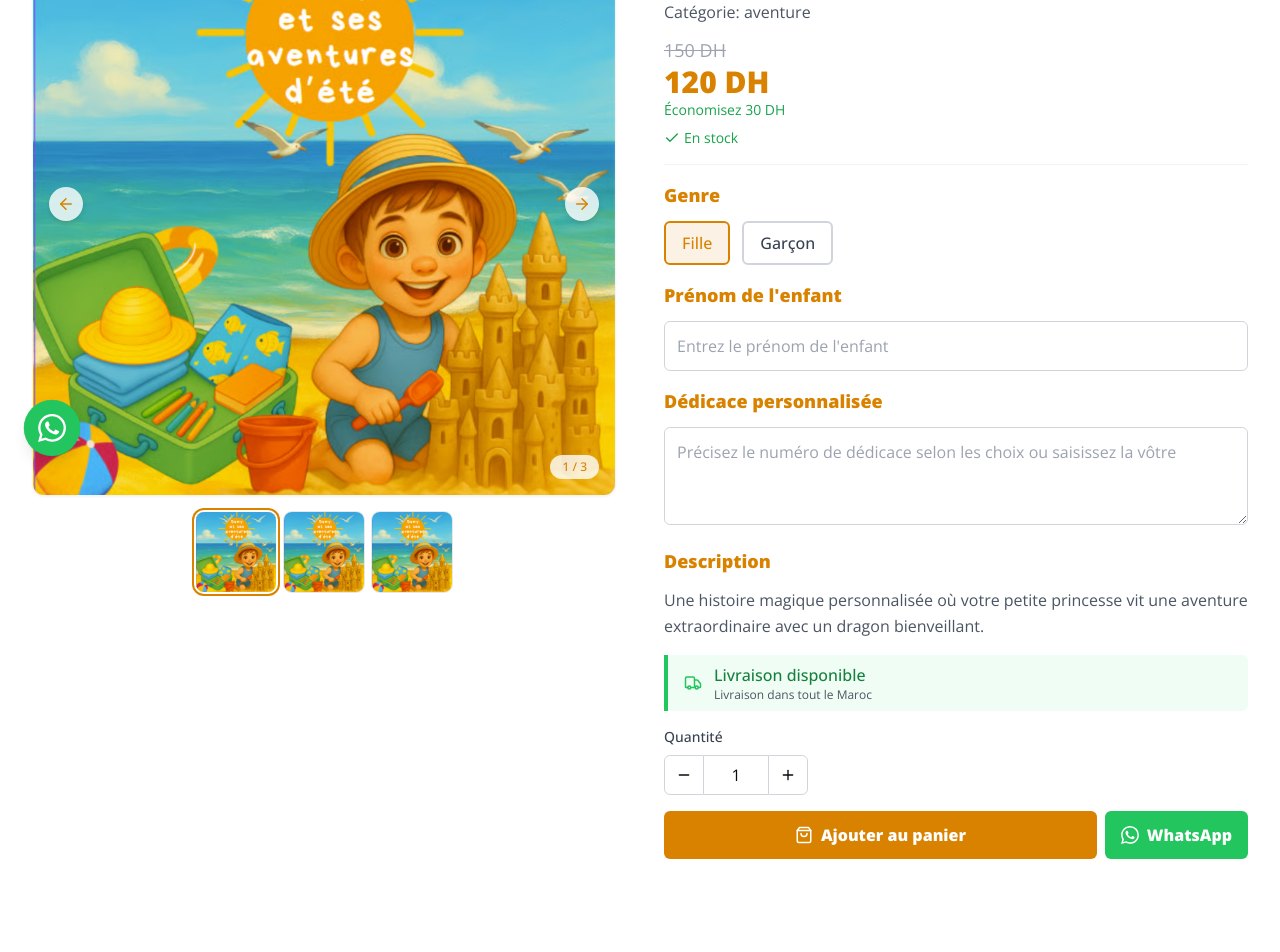
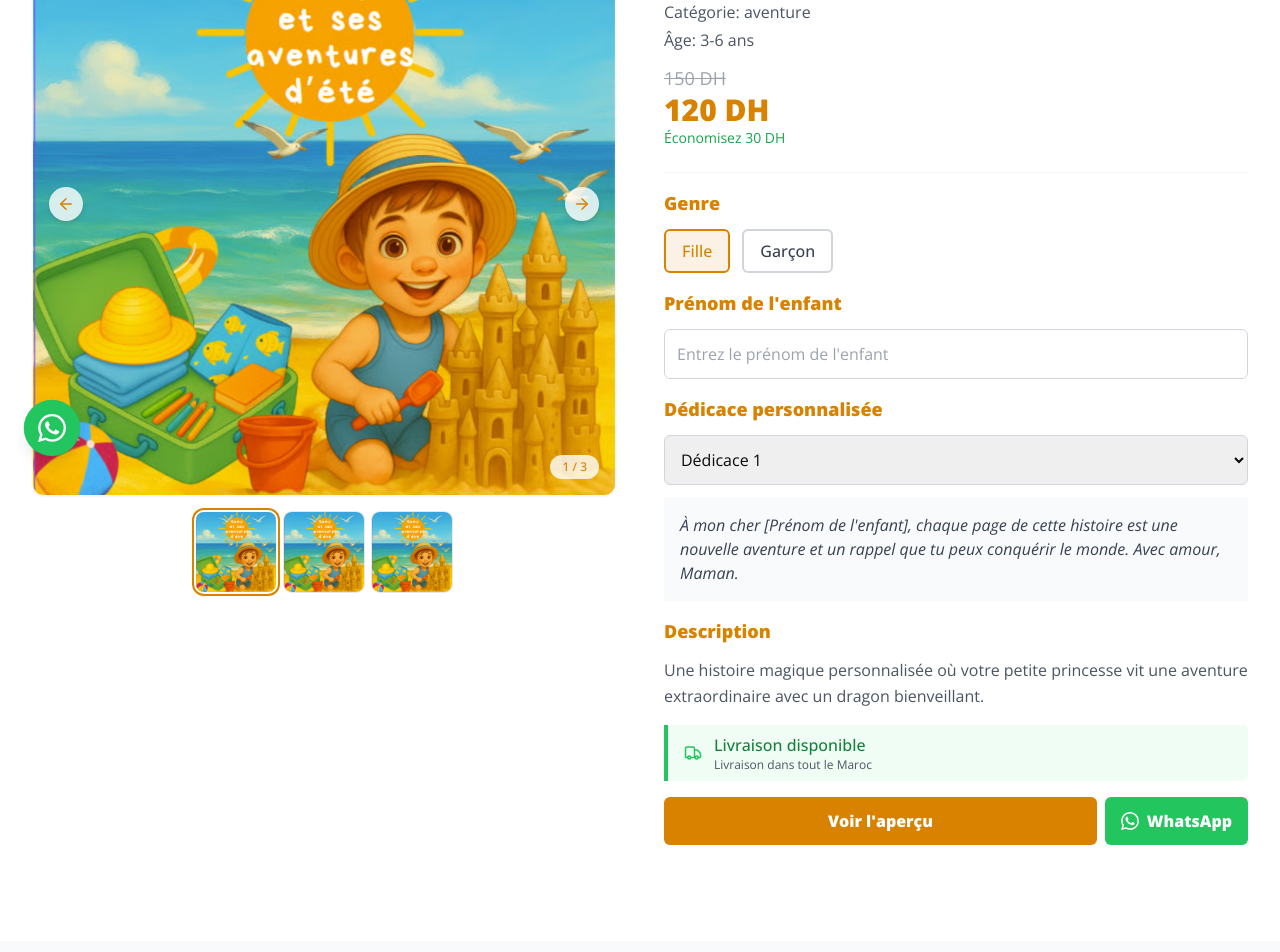
Before and after one commit to nordixdotma/kidstorytime, a Next.js app: page /products/1 in a window 1280 px wide. Shown: the part 320-1272 px from the top of the page. Built offline with nearby package versions, Linux system fonts and the light colour scheme.

Commit message:
update the products details page

```diff
--- a/components/footer.tsx
+++ b/components/footer.tsx
@@ -17,7 +17,7 @@ export default function Footer() {
   const currentYear = new Date().getFullYear()
 
   return (
-    <footer className="bg-[#007d64] text-white">
+    <footer className="bg-black text-white">
       <div className="max-w-7xl mx-auto px-4 sm:px-6 lg:px-8 py-12">
         <div className="grid grid-cols-1 md:grid-cols-2 lg:grid-cols-4 gap-8">
           {/* Brand Column */}
--- a/components/product-detail.tsx
+++ b/components/product-detail.tsx
@@ -2,10 +2,9 @@
 
 import { useState, useEffect } from "react"
 import { motion, AnimatePresence } from "framer-motion"
-import { Truck, Minus, Plus, ShoppingBag, Check, ArrowLeft, ArrowRight } from "lucide-react"
+import { Truck, ArrowLeft, ArrowRight } from "lucide-react"
 import type { Product } from "@/lib/mock-products"
 import Link from "next/link"
-import { useCart } from "@/lib/cart-context"
 import ProductGrid from "./product-grid"
 import { mockProducts } from "@/lib/mock-products"
 
@@ -18,9 +17,7 @@ export default function ProductDetail({ product }: ProductDetailProps) {
   const [quantity, setQuantity] = useState(1)
   const [selectedCategory, setSelectedCategory] = useState("fille")
   const [childName, setChildName] = useState("")
-  const [dedication, setDedication] = useState("")
-  const [isAddedToCart, setIsAddedToCart] = useState(false)
-  const { addItem } = useCart()
+  const [selectedDedication, setSelectedDedication] = useState("1")
 
   // Get related products (exclude current product)
   const relatedProducts = mockProducts.filter((p) => p.id !== product.id).slice(0, 4)
@@ -51,22 +48,35 @@ export default function ProductDetail({ product }: ProductDetailProps) {
     setSelectedImage(index)
   }
 
-  const decreaseQuantity = () => {
-    if (quantity > 1) {
-      setQuantity(quantity - 1)
-    }
+  const getSelectedDedicText = () => {
+    const displayName = childName || "[Prénom de l'enfant]"
+
+    const dedications = {
+      "1": `À mon cher ${displayName}, chaque page de cette histoire est une nouvelle aventure et un rappel que tu peux conquérir le monde. Avec amour, Maman.`,
+      "2": `À mon merveilleux ${displayName}, que cette histoire illumine tes rêves comme tu illumines ma vie. Je suis si fier(e) de toi !`,
+      "3": `À ${displayName}, qui apporte toujours des couleurs vives dans ma vie. Que chaque mot de cette histoire t'inspire à réaliser tes plus grands rêves.`,
+      "4": `À mon intrépide ${displayName}, que chaque page te pousse à découvrir encore plus de merveilles dans ce monde. Avec tout mon amour.`,
+      "5": `À ${displayName}, qui transforme chaque nuit en rêve magique. Que cette histoire t'emmène vers des lieux fantastiques et inexplorés !`,
     }
 
-  const increaseQuantity = () => {
-    setQuantity(quantity + 1)
+    return dedications[selectedDedication as keyof typeof dedications]
   }
 
-  const handleAddToCart = () => {
-    addItem(product, quantity, selectedCategory, childName, undefined)
-    setIsAddedToCart(true)
-    setTimeout(() => {
-      setIsAddedToCart(false)
-    }, 3000)
+  const handleViewPreview = () => {
+    // Store product info in localStorage
+    const productInfo = {
+      product,
+      quantity,
+      selectedCategory,
+      childName,
+      selectedDedication,
+      dedicationText: getSelectedDedicText(),
+    }
+
+    localStorage.setItem("product-preview", JSON.stringify(productInfo))
+
+    // Navigate to preview page (will be created later)
+    window.location.href = `/apercu/${product.id}`
   }
 
   const handleWhatsAppInquiry = () => {
@@ -75,8 +85,9 @@ export default function ProductDetail({ product }: ProductDetailProps) {
     message += `*${product.name}*\n`
     message += `Prix: ${product.price} DH\n`
     message += `Catégorie: ${selectedCategory}\n`
+    message += `Âge: ${product.age}\n`
     if (childName) message += `Prénom: ${childName}\n`
-    if (dedication) message += `Dédicace: ${dedication}\n`
+    message += `Dédicace: ${selectedDedication}\n`
     message += `\nPouvez-vous me donner plus d'informations?`
 
     const whatsappUrl = `https://wa.me/${phoneNumber}?text=${encodeURIComponent(message)}`
@@ -184,9 +195,10 @@ export default function ProductDetail({ product }: ProductDetailProps) {
               >
                 <h1 className="text-2xl sm:text-3xl md:text-4xl font-black text-[#d88200] mb-2">{product.name}</h1>
 
-                {/* Category */}
-                <div className="mb-3">
+                {/* Category and Age */}
+                <div className="mb-3 space-y-1">
                   <p className="text-gray-600 text-base">Catégorie: {product.category}</p>
+                  <p className="text-gray-600 text-base">Âge: {product.age}</p>
                 </div>
 
                 {/* Pricing */}
@@ -196,14 +208,6 @@ export default function ProductDetail({ product }: ProductDetailProps) {
                   <p className="text-sm text-green-600 font-normal">Économisez {product.oldPrice - product.price} DH</p>
                 </div>
               </motion.div>
-
-              {/* Stock Status */}
-              <div className="mt-2">
-                <p className="text-green-600 text-sm flex items-center">
-                  <Check size={16} className="mr-1" />
-                  En stock
-                </p>
-              </div>
             </div>
 
             {/* Genre Selection */}
@@ -246,16 +250,25 @@ export default function ProductDetail({ product }: ProductDetailProps) {
               />
             </div>
 
-            {/* Dedication Input */}
+            {/* Dedication Dropdown */}
             <div>
               <h3 className="text-lg font-black text-[#d88200] mb-3">Dédicace personnalisée</h3>
-              <textarea
-                value={dedication}
-                onChange={(e) => setDedication(e.target.value)}
-                placeholder="Précisez le numéro de dédicace selon les choix ou saisissez la vôtre"
-                rows={3}
-                className="w-full p-3 border border-gray-300 rounded-md focus:outline-none focus:ring-1 focus:ring-[#d88200] focus:border-[#d88200] font-normal"
-              />
+              <select
+                value={selectedDedication}
+                onChange={(e) => setSelectedDedication(e.target.value)}
+                className="w-full p-3 border border-gray-300 rounded-md focus:outline-none focus:ring-1 focus:ring-[#d88200] focus:border-[#d88200] font-normal mb-3"
+              >
+                <option value="1">Dédicace 1</option>
+                <option value="2">Dédicace 2</option>
+                <option value="3">Dédicace 3</option>
+                <option value="4">Dédicace 4</option>
+                <option value="5">Dédicace 5</option>
+              </select>
+
+              {/* Display selected dedication */}
+              <div className="p-4 bg-gray-50 rounded-sm">
+                <p className="text-md text-gray-700 italic">{getSelectedDedicText()}</p>
+              </div>
             </div>
 
             {/* Product Description */}
@@ -277,64 +290,19 @@ export default function ProductDetail({ product }: ProductDetailProps) {
               </div>
             </div>
 
-            {/* Quantity Selector and Add to Cart */}
+            {/* Action Buttons */}
             <div>
-              <div className="flex flex-col space-y-4">
-                {/* Quantity */}
-                <div>
-                  <label htmlFor="quantity" className="block text-sm font-medium text-gray-700 mb-2">
-                    Quantité
-                  </label>
-                  <div className="flex items-center">
-                    <button
-                      onClick={decreaseQuantity}
-                      className="w-10 h-10 flex items-center justify-center border border-gray-300 rounded-l-md hover:bg-gray-100 transition-colors"
-                      aria-label="Diminuer la quantité"
-                    >
-                      <Minus size={16} />
-                    </button>
-                    <div className="w-16 h-10 flex items-center justify-center border-t border-b border-gray-300 text-center">
-                      {quantity}
-                    </div>
-                    <button
-                      onClick={increaseQuantity}
-                      className="w-10 h-10 flex items-center justify-center border border-gray-300 rounded-r-md hover:bg-gray-100 transition-colors"
-                      aria-label="Augmenter la quantité"
-                    >
-                      <Plus size={16} />
-                    </button>
-                  </div>
-                </div>
-
-                {/* Add to Cart Button */}
-                <div>
-                  <AnimatePresence mode="wait">
-                    {isAddedToCart ? (
-                      <motion.div
-                        key="added"
-                        initial={{ opacity: 0, y: 10 }}
-                        animate={{ opacity: 1, y: 0 }}
-                        exit={{ opacity: 0, y: -10 }}
-                        className="w-full bg-green-100 text-green-800 px-4 py-3 rounded-md flex items-center justify-center font-black"
-                      >
-                        <Check size={18} className="mr-2" />
-                        Ajouté au panier
-                      </motion.div>
-                    ) : (
               <div className="flex gap-2">
                 <motion.button
-                          key="add"
                   whileHover={{ scale: 1.02 }}
                   whileTap={{ scale: 0.98 }}
-                          onClick={handleAddToCart}
+                  onClick={handleViewPreview}
                   className="flex-1 py-3 px-4 bg-[#d88200] text-white rounded-md flex items-center justify-center hover:bg-[#c07600] transition-colors font-black"
                 >
-                          <ShoppingBag size={18} className="mr-2" />
-                          Ajouter au panier
+                  Voir l'aperçu
                 </motion.button>
 
                 <motion.button
-                          key="whatsapp"
                   whileHover={{ scale: 1.02 }}
                   whileTap={{ scale: 0.98 }}
                   onClick={handleWhatsAppInquiry}
@@ -346,16 +314,12 @@ export default function ProductDetail({ product }: ProductDetailProps) {
                     width="18"
                     height="18"
                     fill="currentColor"
-                            className="mr-2"
+                    className="md:mr-2"
                   >
                     <path d="M17.472 14.382c-.297-.149-1.758-.867-2.03-.967-.273-.099-.471-.148-.67.15-.197.297-.767.966-.94 1.164-.173.199-.347.223-.644.075-.297-.15-1.255-.463-2.39-1.475-.883-.788-1.48-1.761-1.653-2.059-.173-.297-.018-.458.13-.606.134-.133.298-.347.446-.52.149-.174.198-.298.298-.497.099-.198.05-.371-.025-.52-.075-.149-.669-1.612-.916-2.207-.242-.579-.487-.5-.669-.51-.173-.008-.371-.01-.57-.01-.198 0-.52.074-.792.372-.272.297-1.04 1.016-1.04 2.479 0 1.462 1.065 2.875 1.213 3.074.149.198 2.096 3.2 5.077 4.487.709.306 1.262.489 1.694.625.712.227 1.36.195 1.871.118.571-.085 1.758-.719 2.006-1.413.248-.694.248-1.289.173-1.413-.074-.124-.272-.198-.57-.347m-5.421 7.403h-.004a9.87 9.87 0 01-5.031-1.378l-.361-.214-3.741.982.998-3.648-.235-.374a9.86 9.86 0 01-1.51-5.26c.001-5.45 4.436-9.884 9.888-9.884 2.64 0 5.122 1.03 6.988 2.898a9.825 9.825 0 012.893 6.994c-.003 5.45-4.437 9.884-9.885 9.884m8.413-18.297A11.815 11.815 0 0012.05 0C5.495 0 .16 5.335.157 11.892c0 2.096.547 4.142 1.588 5.945L.057 24l6.305-1.654a11.882 11.882 0 005.683 1.448h.005c6.554 0 11.89-5.335 11.893-11.893a11.821 11.821 0 00-3.48-8.413z" />
                   </svg>
-                          WhatsApp
+                  <span className="hidden md:inline">WhatsApp</span>
                 </motion.button>
-                      </div>
-                    )}
-                  </AnimatePresence>
-                </div>
               </div>
             </div>
           </div>
--- a/lib/mock-products.ts
+++ b/lib/mock-products.ts
@@ -5,7 +5,8 @@ export interface Product {
   oldPrice: number
   image: string
   images: string[]
-  category: string // Changed from "fille" | "garcon" to string
+  category: string
+  age: string // Add age variable
   description?: string
 }
 
@@ -17,12 +18,9 @@ export const mockProducts: Product[] = [
     price: 120,
     oldPrice: 150,
     image: "/p1.avif",
-    images: [
-      "/p1.avif",
-      "/p1.avif",
-      "/p1.avif",
-    ],
+    images: ["/p1.avif", "/p1.avif", "/p1.avif"],
     category: "aventure",
+    age: "3-6 ans",
     description:
       "Une histoire magique personnalisée où votre petite princesse vit une aventure extraordinaire avec un dragon bienveillant.",
   },
@@ -32,11 +30,9 @@ export const mockProducts: Product[] = [
     price: 95,
     oldPrice: 120,
     image: "/p1.avif",
-    images: [
-      "/p1.avif",
-      "/p1.avif",
-    ],
+    images: ["/p1.avif", "/p1.avif"],
     category: "aventure",
+    age: "0-3 ans",
     description: "Votre enfant devient l'héroïne d'une aventure féerique parmi les étoiles.",
   },
   {
@@ -45,11 +41,9 @@ export const mockProducts: Product[] = [
     price: 80,
     oldPrice: 100,
     image: "/p1.avif",
-    images: [
-      "/p1.avif",
-      "/p1.avif",
-    ],
+    images: ["/p1.avif", "/p1.avif"],
     category: "sommeil",
+    age: "3-6 ans",
     description: "Une histoire enchantée dans un royaume peuplé de licornes magiques.",
   },
   {
@@ -58,11 +52,9 @@ export const mockProducts: Product[] = [
     price: 110,
     oldPrice: 140,
     image: "/p1.avif",
-    images: [
-      "/p1.avif",
-      "/p1.avif",
-    ],
+    images: ["/p1.avif", "/p1.avif"],
     category: "sommeil",
+    age: "6 ans et +",
     description: "Votre petite danseuse découvre un château magique rempli de surprises.",
   },
 
@@ -73,11 +65,9 @@ export const mockProducts: Product[] = [
     price: 130,
     oldPrice: 160,
     image: "/p1.avif",
-    images: [
-      "/p1.avif",
-      "/p1.avif",
-    ],
+    images: ["/p1.avif", "/p1.avif"],
     category: "aventure",
+    age: "6 ans et +",
     description: "Une aventure palpitante où votre petit pirate part à la recherche d'un trésor légendaire.",
   },
   {
@@ -86,11 +76,9 @@ export const mockProducts: Product[] = [
     price: 115,
     oldPrice: 145,
     image: "/p1.avif",
-    images: [
-      "/p1.avif",
-      "/p1.avif",
-    ],
+    images: ["/p1.avif", "/p1.avif"],
     category: "aventure",
+    age: "Famille",
     description: "Votre enfant devient un courageux explorateur dans une jungle mystérieuse.",
   },
   {
@@ -99,11 +87,9 @@ export const mockProducts: Product[] = [
     price: 125,
     oldPrice: 155,
     image: "/p1.avif",
-    images: [
-      "/p1.avif",
-      "/p1.avif",
-    ],
+    images: ["/p1.avif", "/p1.avif"],
     category: "aventure",
+    age: "3-6 ans",
     description: "Une épopée héroïque où votre petit chevalier affronte un dragon pour sauver le royaume.",
   },
   {
@@ -112,11 +98,9 @@ export const mockProducts: Product[] = [
     price: 140,
     oldPrice: 170,
     image: "/p1.avif",
-    images: [
-      "/p1.avif",
-      "/p1.avif",
-    ],
+    images: ["/p1.avif", "/p1.avif"],
     category: "sommeil",
+    age: "Famille",
     description: "Une aventure spatiale extraordinaire sur une planète pleine de mystères.",
   },
 ]
```
Also changed, not shown: components/testimonials-section.tsx (+12 -13 lines). Lines whose indentation alone changed are shown as unchanged.
